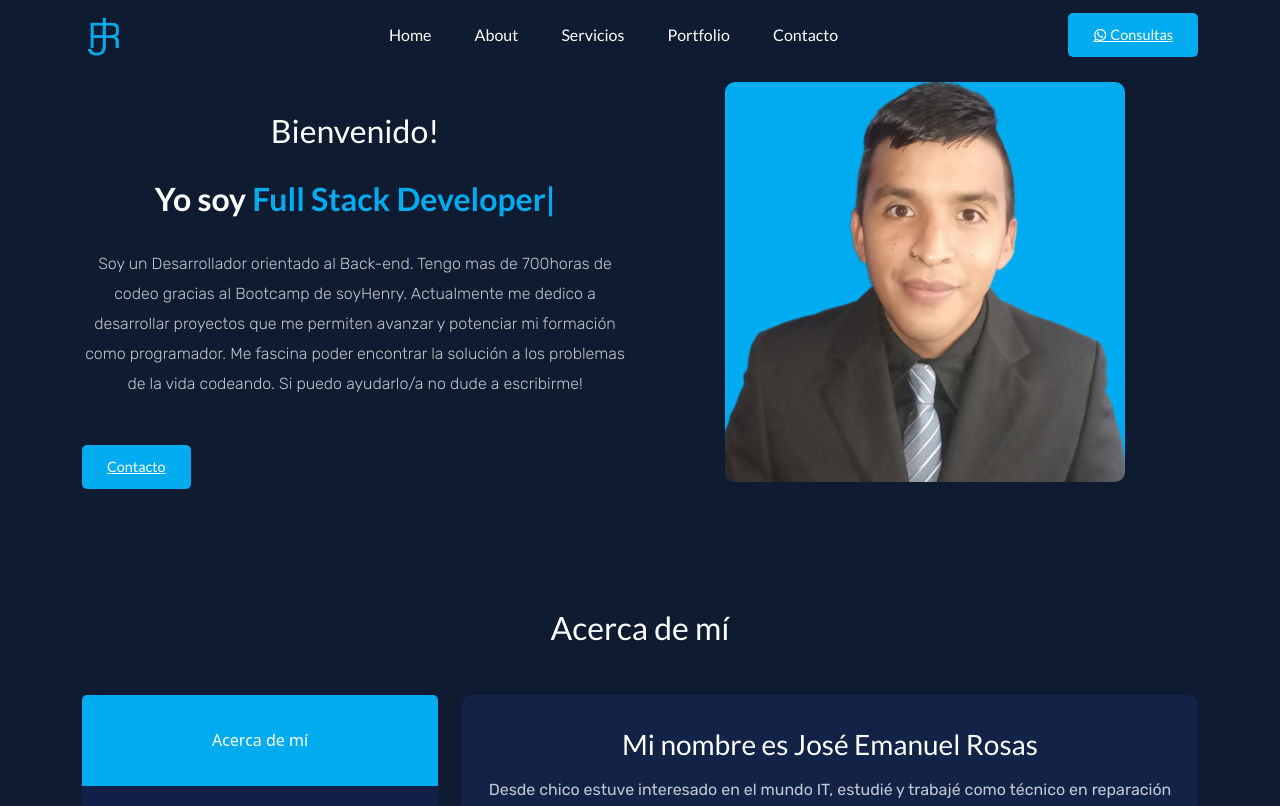
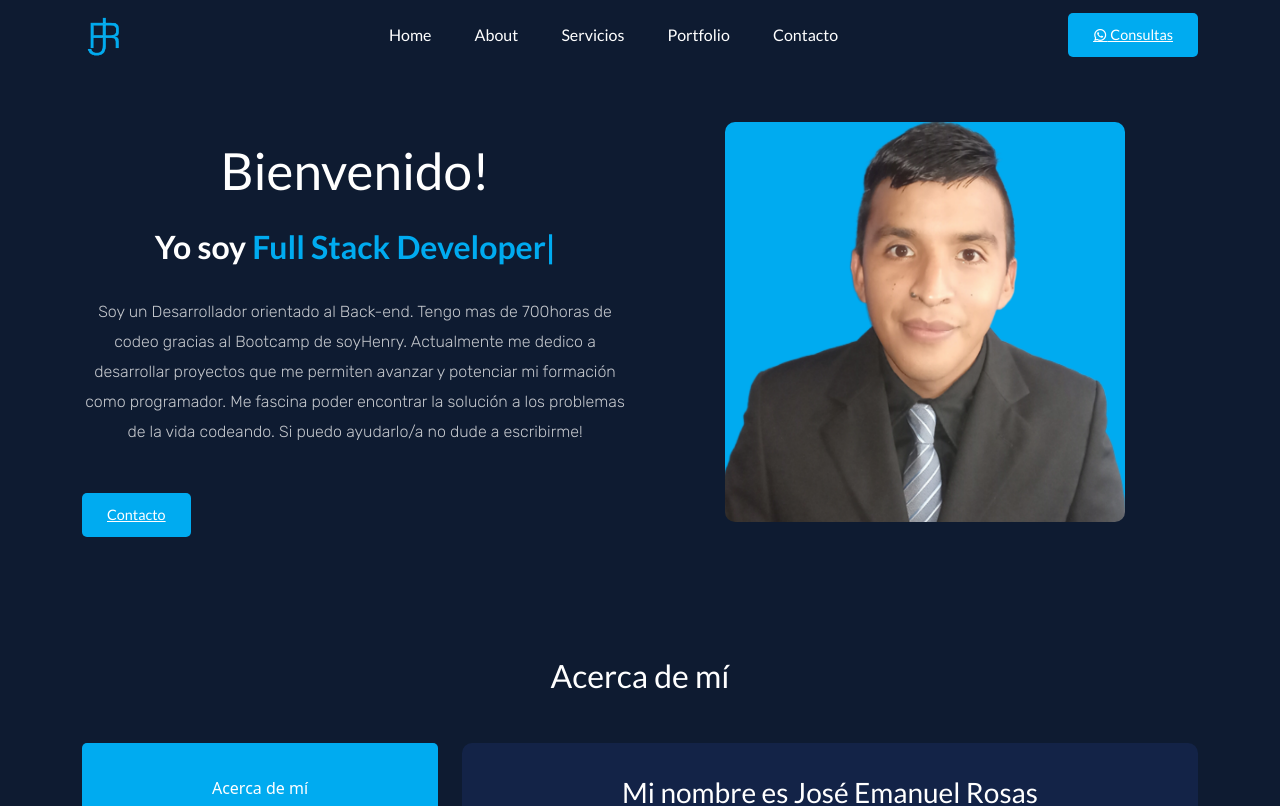
Before and after one commit to Ema0502/JR-Portfolio, a React (Vite) app in the folder vite-porfolio/: page / in a window 1280 px wide. Shown: the top 806 px of the page. Built offline with nearby package versions, Linux system fonts and the light colour scheme.

Commit message:
detalles title

```diff
--- a/vite-porfolio/index.html
+++ b/vite-porfolio/index.html
@@ -5,7 +5,7 @@
     <link rel="icon" type="image/svg+xml" href="/Captura-de-pantalla-2023-08-12-230401.ico" />
     <meta name="viewport" content="width=device-width, initial-scale=1.0" />
     <link href="https://cdn.jsdelivr.net/npm/remixicon@3.5.0/fonts/remixicon.css" rel="stylesheet">
-    <title>Vite + React</title>
+    <title>JR Portfolio</title>
   </head>
   <body>
     <div id="root"></div>
--- a/vite-porfolio/src/components/HeroSection/HeroSection.jsx
+++ b/vite-porfolio/src/components/HeroSection/HeroSection.jsx
@@ -22,7 +22,7 @@ const HeroSection = () => {
         <Row>
           <Col lg="6" md="6">
             <div className={style.hero__content}>
-              <h2 className={style.mp__4}>Bienvenido!</h2>
+              <h1 className={style.mp__4}>Bienvenido!</h1>
               <h2 className={`${style.hero__title} ${style.mp__4}`}>Yo soy
                 <span ref={textRef}></span>
               </h2>
--- a/vite-porfolio/src/components/HeroSection/HeroSection.module.css
+++ b/vite-porfolio/src/components/HeroSection/HeroSection.module.css
@@ -30,6 +30,7 @@
  height: 400px;
  border-radius: 10px;
  background: var(--colorCeleste);
+ margin-top: 40px;
  margin-left: auto;
 }
 
@@ -55,6 +56,10 @@
 
 .mp__4 {
   padding-top: 30px;
+}
+
+.hero__content {
+  margin-top: 30px;
 }
 
 .hero__content p {
@@ -89,6 +94,10 @@
     margin-top: 30px;
   }
 
+
+  .hero__content {
+    margin-top: 5px;
+  }
   .hero__content p {
     margin-bottom: 30px;
     font-size: 0.9rem;
```
